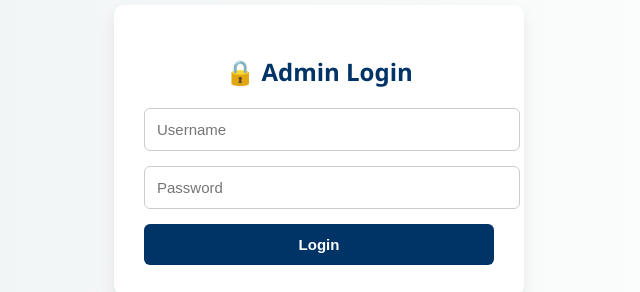
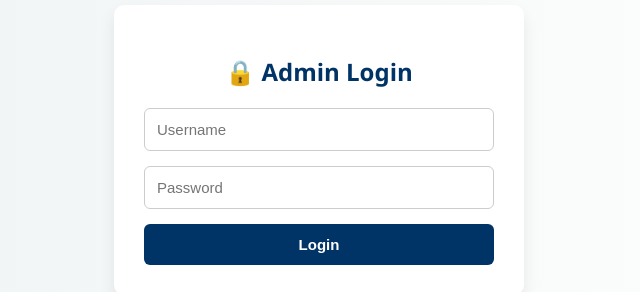
Before and after one commit to EswatiniInvestorHub/eswatini-investor-hub, a plain HTML site: page templates/login.html in a window 1280 px wide. Shown: the part 250-542 px from the top of the page, 321-961 px from the left. Drawn offline with Linux system fonts and the light colour scheme.

Commit message:
Fix CSRF token on admin login

```diff
--- a/templates/login.html
+++ b/templates/login.html
@@ -4,6 +4,7 @@
   <meta charset="UTF-8" />
   <title>Admin Login</title>
   <meta name="viewport" content="width=device-width, initial-scale=1.0" />
+
   <style>
     body {
       font-family: 'Segoe UI', Tahoma, sans-serif;
@@ -37,6 +38,7 @@
       border: 1px solid #ccc;
       border-radius: 6px;
       font-size: 15px;
+      box-sizing: border-box;
     }
 
     button {
@@ -63,13 +65,34 @@
     }
   </style>
 </head>
+
 <body>
 
   <form class="login-container" method="POST">
+
+    <!-- CSRF protection -->
+    <input type="hidden" name="csrf_token" value="{{ csrf_token() }}">
+
     <h2>🔒 Admin Login</h2>
-    <input type="text" name="username" placeholder="Username" required />
-    <input type="password" name="password" placeholder="Password" required />
+
+    <input
+      type="text"
+      name="username"
+      placeholder="Username"
+      required
+      autocomplete="username"
+    />
+
+    <input
+      type="password"
+      name="password"
+      placeholder="Password"
+      required
+      autocomplete="current-password"
+    />
+
     <button type="submit">Login</button>
+
   </form>
 
 </body>
```
